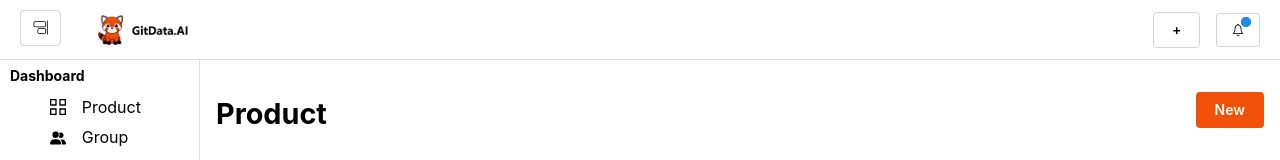
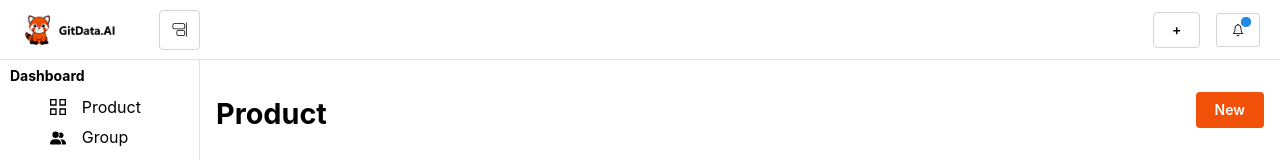
Before and after one commit to GitDataAI/jzhub, a Next.js app: page / in a window 1280 px wide. Shown: the top 160 px of the page. Built offline with nearby package versions, Linux system fonts and the light colour scheme; no server answers.

Commit message:
style: let the logo be fronted

```diff
--- a/src/component/shell/header.tsx
+++ b/src/component/shell/header.tsx
@@ -16,6 +16,10 @@ export const AppHeader = (props: AppHeaderProps) => {
     const nav = useRouter().replace;
     return (
         <div className="app-header">
+            {/* eslint-disable-next-line @next/next/no-img-element */}
+            <img src="/gitdata-ai.png" className="logo" alt="gitdata-ai" onClick={() => {
+                nav("/");
+            }}/>
             <div className="app-header-left">
                 <Button className="collapsed" onClick={(e) => {
                     if (props.opened) {
@@ -27,10 +31,6 @@ export const AppHeader = (props: AppHeaderProps) => {
                 }}>
                     {props.opened ? <CiAlignLeft/> : <CiAlignRight/>}
                 </Button>
-                {/* eslint-disable-next-line @next/next/no-img-element */}
-                <img src="/gitdata-ai.png" className="logo" alt="gitdata-ai" onClick={() => {
-                    nav("/");
-                }}/>
             </div>
             <div className="app-header-right">
                 <div>
--- a/src/style/shell.css
+++ b/src/style/shell.css
@@ -14,8 +14,27 @@
     padding: 0 20px;
     justify-content: space-between;
 
+    .logo {
+        height: 40px;
+        margin-left: 0;
+        padding: 4px 4px;
+        border-radius: 3px;
+        border: 1px solid transparent;
+    }
+
+    .logo:hover {
+        border: 1px solid #d4d4d4;
+    }
+
     .app-header-left {
         display: flex;
+        justify-content: space-between;
+        align-items: center;
+        width: 100%;
+    }
+
+    .collapsed {
+        margin-left: 30px;
     }
 
     .app-header-right {
@@ -48,6 +67,7 @@
     }
 
     .collapsed {
+        height: 40px;
         background: none;
         color: black;
         border: 1px #d4d4d4 solid;
@@ -61,16 +81,7 @@
         color: black;
     }
 
-    .logo {
-        height: 40px;
-        margin-left: 2rem;
-        padding: 5px 5px;
-        border-radius: 3px;
-    }
 
-    .logo:hover {
-        border: 1px #d4d4d4 solid;
-    }
 }
 
 .navbar {
```
